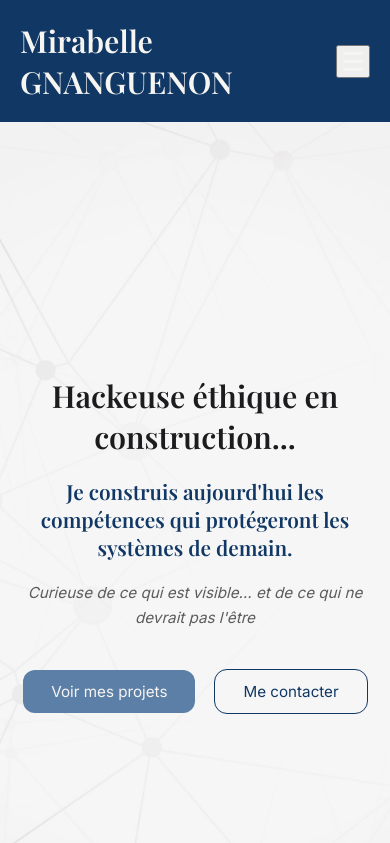
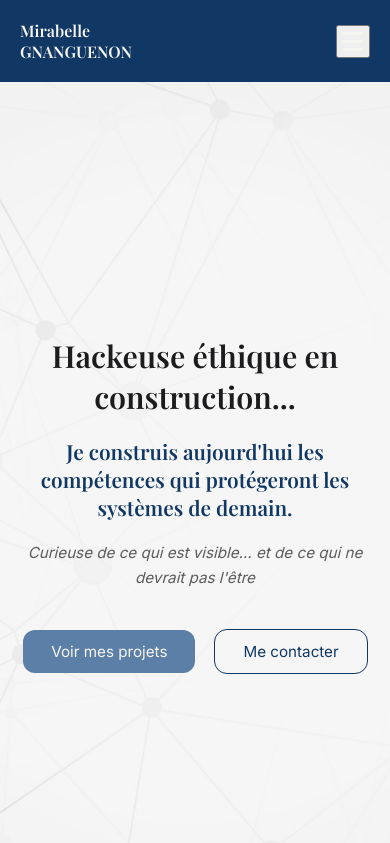
Before and after one commit to MarilyseGNANGUENON/Portfolio, a plain HTML site: page index.html in a window 390 px wide. Shown: the top 843 px of the page. Drawn offline with nearby package versions, Linux system fonts and the light colour scheme; a web font is replaced by a local one.

Commit message:
Création bouton menu hamburger suite

```diff
--- a/style.css
+++ b/style.css
@@ -579,7 +579,11 @@ nav a.active{
 
     nav {
         width: 100%;
-        flex-wrap: wrap;
+        /* flex-wrap: wrap; */
+    }
+
+    .nom-complet *{
+        font-size:medium;
     }
 
      /* ABOUT */
```
